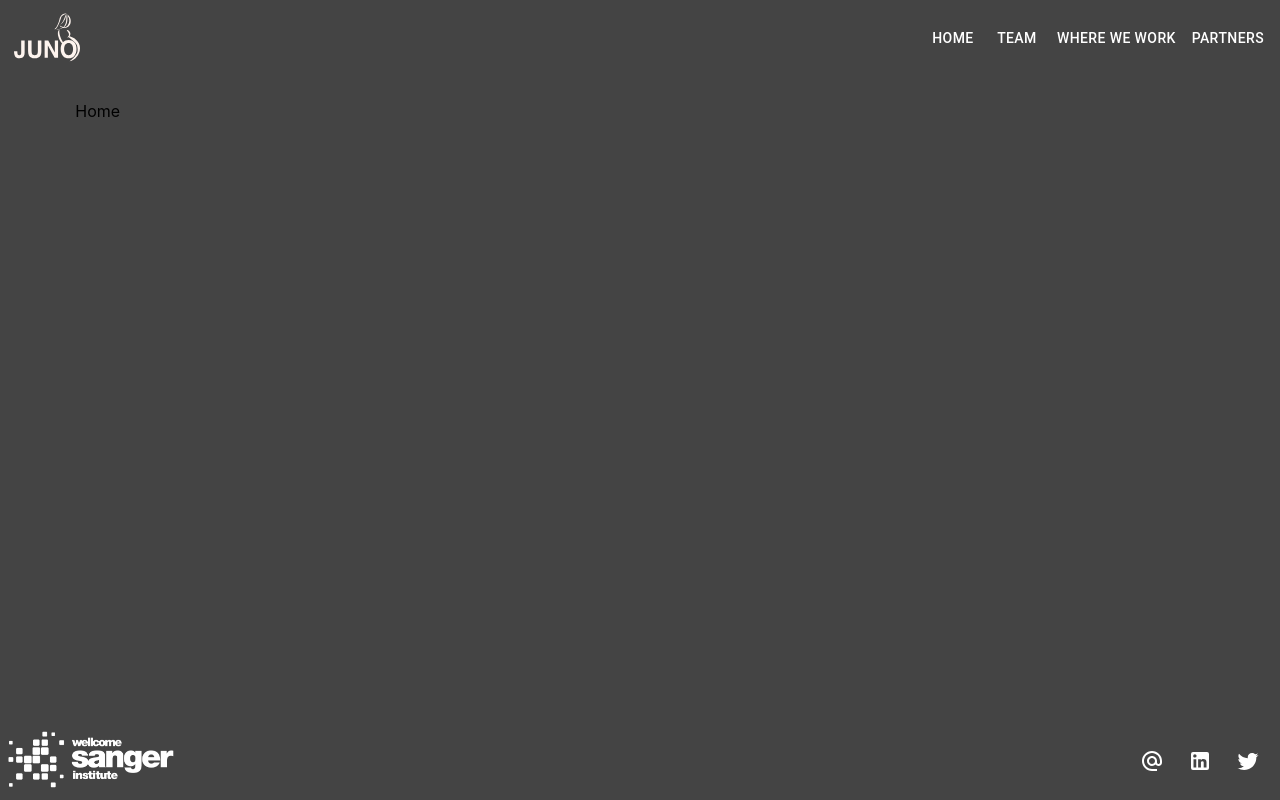
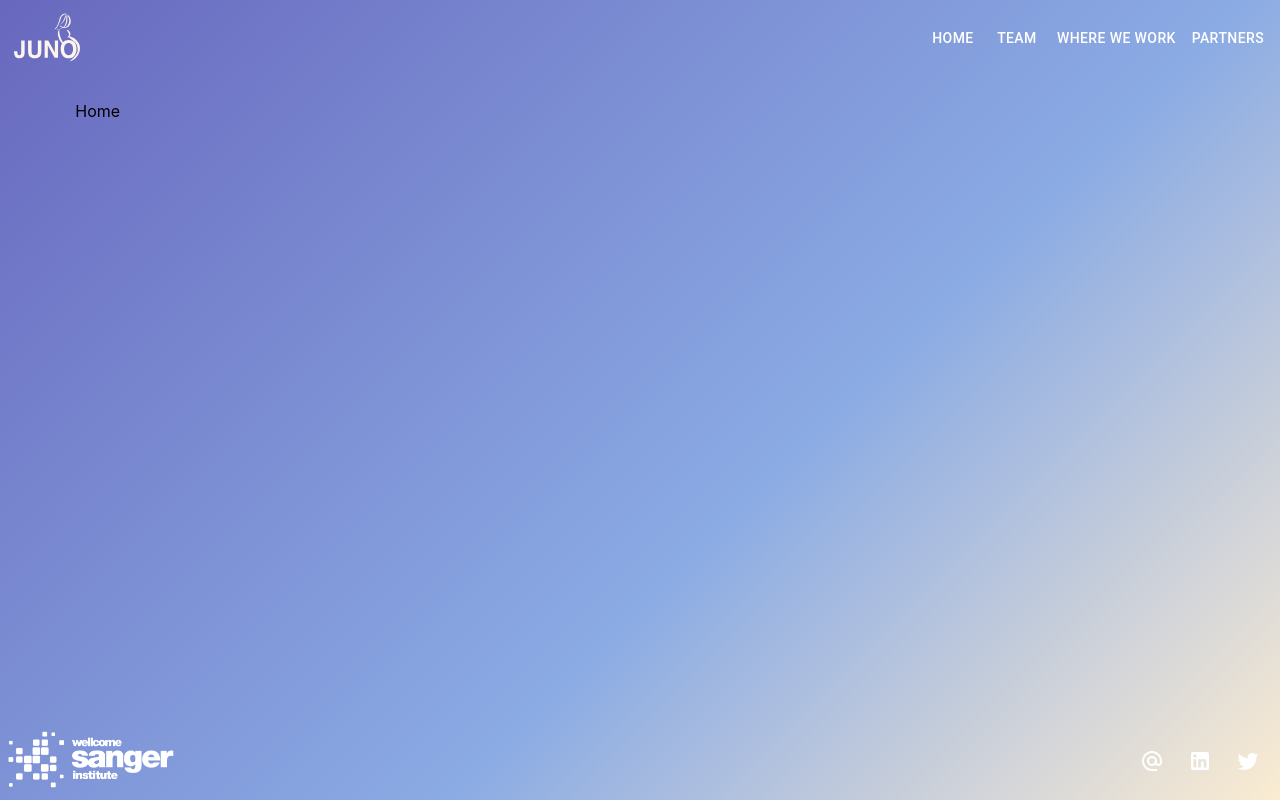
Before and after one commit to sanger-pathogens/juno-app, a React (Create React App) app: page / in a window 1280 px wide. Built offline with nearby package versions, Linux system fonts and the light colour scheme.

Commit message:
Add approximate linear gradient

```diff
--- a/src/components/Page.js
+++ b/src/components/Page.js
@@ -7,7 +7,7 @@ import Footer from './Footer';
 
 const useStyles = makeStyles({
   page: {
-    background: '#444',
+    background: `linear-gradient(135deg, #6868BE 0%, #8BABE4 60%, #FBECD2 100%)`,
     minHeight: '100vh',
     display: 'flex',
     flexDirection: 'column',
```
